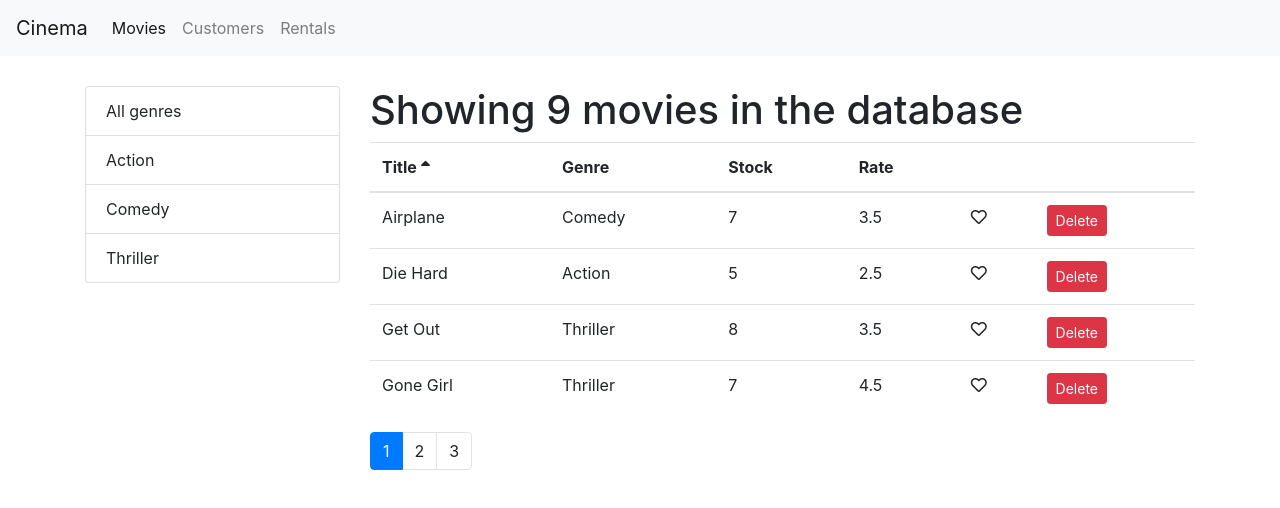
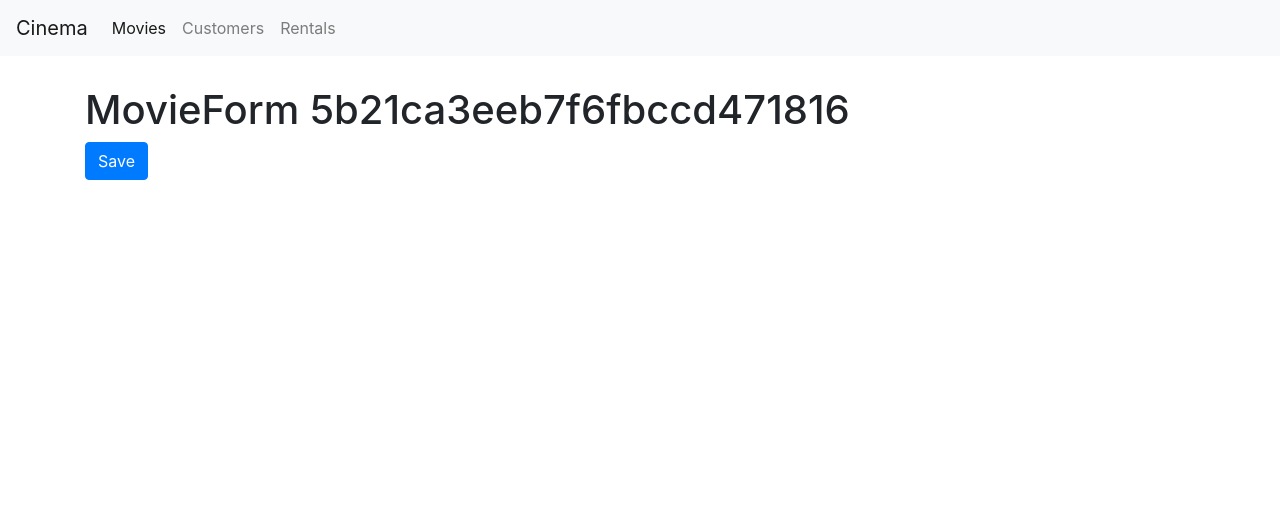
Before and after one commit to Segaltair/cinema, a React (Create React App) app: page /movies/5b21ca3eeb7f6fbccd471816 in a window 1280 px wide. Shown: the top 508 px of the page. Built offline with nearby package versions, Linux system fonts and the light colour scheme.

Commit message:
add Link to movie

```diff
--- a/src/App.js
+++ b/src/App.js
@@ -6,6 +6,7 @@
 import Customers from "./components/customers";
 import Rentals from "./components/rentals";
 import NotFound from "./components/notFound";
+import MovieForm from "./components/movieForm";
 
 function App() {
     return (
@@ -13,6 +14,7 @@
             <NavBar/>
             <main className="container">
                 <Switch>
+                    <Route path="/movies/:id" component={MovieForm}/>
                     <Route path="/movies" component={Movies}/>
                     <Route path="/customers" component={Customers}/>
                     <Route path="/rentals" component={Rentals}/>
--- /dev/null
+++ b/src/components/movieForm.jsx
@@ -0,0 +1,12 @@
+import React from "react";
+
+const MovieForm = ({match, history}) => {
+    return (
+        <div>
+            <h1>MovieForm {match.params.id}</h1>
+            <button className="btn btn-primary" onClick={() => history.push("/movies")}>Save</button>
+        </div>
+    );
+};
+
+export default MovieForm;
--- a/src/components/moviesTable.jsx
+++ b/src/components/moviesTable.jsx
@@ -1,10 +1,14 @@
 import React, {Component} from 'react';
 import Like from "./common/like";
 import Table from "./common/table";
+import {Link} from "react-router-dom";
 
 class MoviesTable extends Component {
     columns = [
-        {name: "Title", path: "title"},
+        {
+            name: "Title",
+            path: "title",
+            content: movie => <Link to={`/movies/${movie._id}`}>{movie.title}</Link>},
         {name: "Genre", path: "genre.name"},
         {name: "Stock", path: "numberInStock"},
         {name: "Rate", path: "dailyRentalRate"},
@@ -29,7 +33,7 @@
                 columns={this.columns}
                 data={movies}
                 sortColumn={sortColumn}
-                onSort={onSort }
+                onSort={onSort}
             />
         )
     }
```
